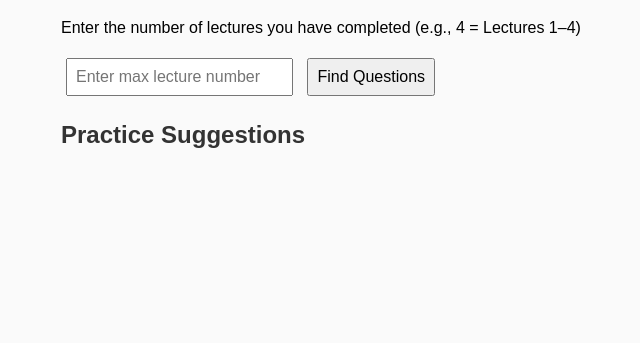
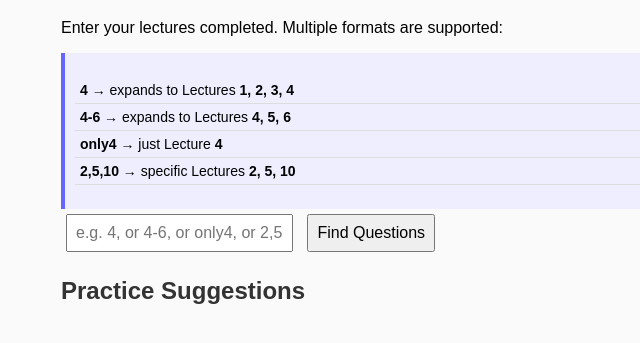
Before and after one commit to AnnXu949/ECON703-exam-mapper, a plain HTML site: page index.html in a window 1280 px wide. Shown: the part 61-404 px from the top of the page, without its empty margins (229-869 px from the left). Drawn offline with Linux system fonts and the light colour scheme.

Commit message:
Update index.html

```diff
--- a/index.html
+++ b/index.html
@@ -12,21 +12,31 @@
     li { padding: 5px; border-bottom: 1px solid #ddd; cursor: pointer; }
     li.done { text-decoration: line-through; color: gray; }
     .container { max-width: 700px; margin: auto; }
+    .help { background: #eef; padding: 10px; margin-top: 10px; border-left: 4px solid #66f; font-size: 14px; }
   </style>
 </head>
 <body>
   <div class="container">
     <h1>Exam Question Mapper</h1>
-    <p>Enter the number of lectures you have completed (e.g., 4 = Lectures 1–4)</p>
 
-    <input type="number" id="lectures" placeholder="Enter max lecture number">
+    <p>Enter your lectures completed. Multiple formats are supported:</p>
+    <div class="help">
+      <ul>
+        <li><b>4</b> → expands to Lectures <b>1, 2, 3, 4</b></li>
+        <li><b>4-6</b> → expands to Lectures <b>4, 5, 6</b></li>
+        <li><b>only4</b> → just Lecture <b>4</b></li>
+        <li><b>2,5,10</b> → specific Lectures <b>2, 5, 10</b></li>
+      </ul>
+    </div>
+
+    <input type="text" id="lectures" placeholder="e.g. 4, or 4-6, or only4, or 2,5,10">
     <button onclick="search()">Find Questions</button>
 
     <h2>Practice Suggestions</h2>
     <ul id="results"></ul>
   </div>
 
-  <!-- Link to your JavaScript file -->
+  <!-- Link to your updated script -->
   <script src="script.js"></script>
 </body>
 </html>
```
